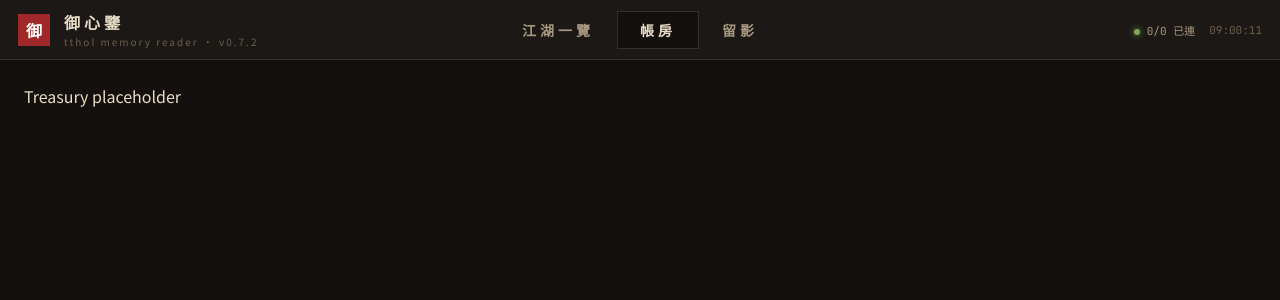
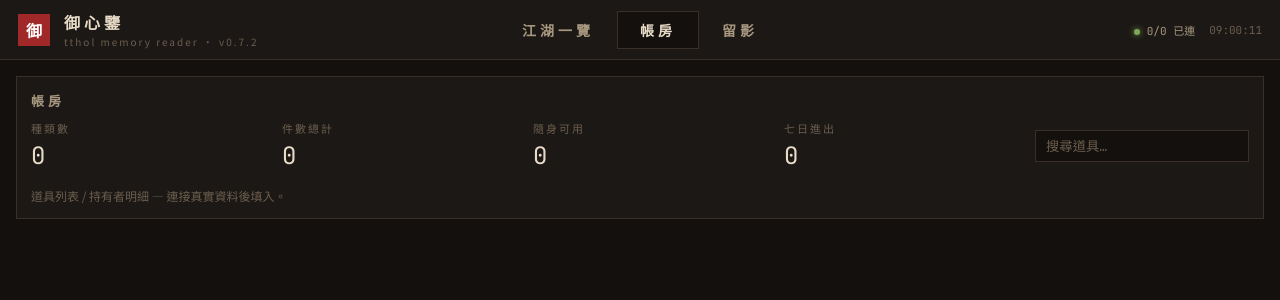
Before and after one commit to hanshino/tthol-toolkit, a React (Vite) app in the folder webui/: page / in a window 1280 px wide. Both pictures are taken after a click on the button "帳房". Shown: the top 300 px of the page. Built offline with nearby package versions, Linux system fonts and the light colour scheme; no server answers.

Commit message:
feat(webui): Treasury page with summary header

```diff
--- a/webui/src/App.tsx
+++ b/webui/src/App.tsx
@@ -2,6 +2,7 @@ import { useState } from 'react';
 import { TopNav, type PageKey } from './components/TopNav';
 import { useLiveChars } from './hooks/useLiveChars';
 import { Dashboard } from './pages/Dashboard';
+import { Treasury } from './pages/Treasury';
 import { ThemeProvider } from './theme/ThemeProvider';
 import type { CharacterRow } from './api/types';
 
@@ -19,7 +20,7 @@ export function App() {
           {page === 'dashboard' && (
             <Dashboard chars={snap.chars} onPick={(c) => { setSelected(c); setPage('detail'); }} />
           )}
-          {page === 'treasury'  && <div style={{ padding: 24 }}>Treasury placeholder</div>}
+          {page === 'treasury'  && <Treasury />}
           {page === 'snapshots' && <div style={{ padding: 24 }}>Snapshots placeholder</div>}
           {page === 'detail'    && <div style={{ padding: 24 }}>CharDetail placeholder</div>}
         </main>
--- /dev/null
+++ b/webui/src/pages/Treasury.tsx
@@ -0,0 +1,54 @@
+import { useEffect, useState } from 'react';
+import { get } from '../api/client';
+import { Panel, StatNum } from '../primitives';
+
+interface TreasurySummary { total_kinds: number; total_qty: number; on_person: number; week_delta: number; }
+
+export function Treasury() {
+  const [summary, setSummary] = useState<TreasurySummary>({ total_kinds: 0, total_qty: 0, on_person: 0, week_delta: 0 });
+  const [search, setSearch] = useState('');
+
+  useEffect(() => {
+    // Until real /api/treasury/summary exists, derive from /api/snapshots count
+    get<unknown[]>('/api/snapshots').then(rows => {
+      setSummary({
+        total_kinds: rows.length, total_qty: 0, on_person: 0, week_delta: 0,
+      });
+    }).catch(() => {});
+  }, []);
+
+  return (
+    <div style={{ padding: 16 }}>
+      <Panel title="帳房">
+        <div style={{ display: 'grid', gridTemplateColumns: 'repeat(4, 1fr) auto', gap: 24, alignItems: 'center', marginBottom: 16 }}>
+          <Stat label="種類數" value={summary.total_kinds} />
+          <Stat label="件數總計" value={summary.total_qty} />
+          <Stat label="隨身可用" value={summary.on_person} />
+          <Stat label="七日進出" value={summary.week_delta} />
+          <input
+            value={search}
+            onChange={(e) => setSearch(e.target.value)}
+            placeholder="搜尋道具…"
+            style={{
+              background: 'var(--tt-bg)', color: 'var(--tt-text)',
+              border: '1px solid var(--tt-line)', padding: '6px 10px',
+              fontFamily: 'var(--tt-font-mono)',
+            }}
+          />
+        </div>
+        <div style={{ color: 'var(--tt-mute)', fontSize: 12 }}>
+          道具列表 / 持有者明細 — 連接真實資料後填入。
+        </div>
+      </Panel>
+    </div>
+  );
+}
+
+function Stat({ label, value }: { label: string; value: number }) {
+  return (
+    <div>
+      <div style={{ fontSize: 11, color: 'var(--tt-mute)', letterSpacing: 2 }}>{label}</div>
+      <div style={{ fontSize: 24 }}><StatNum value={value} /></div>
+    </div>
+  );
+}
```
